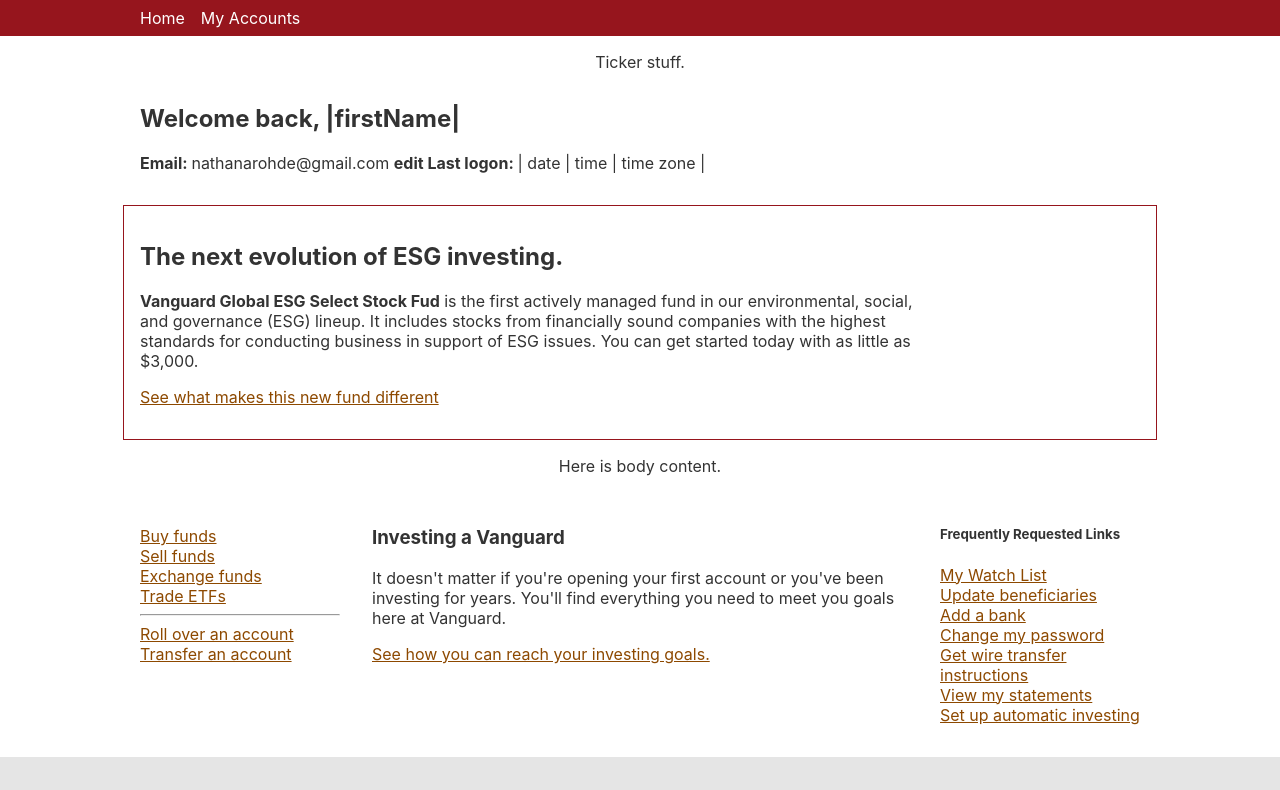
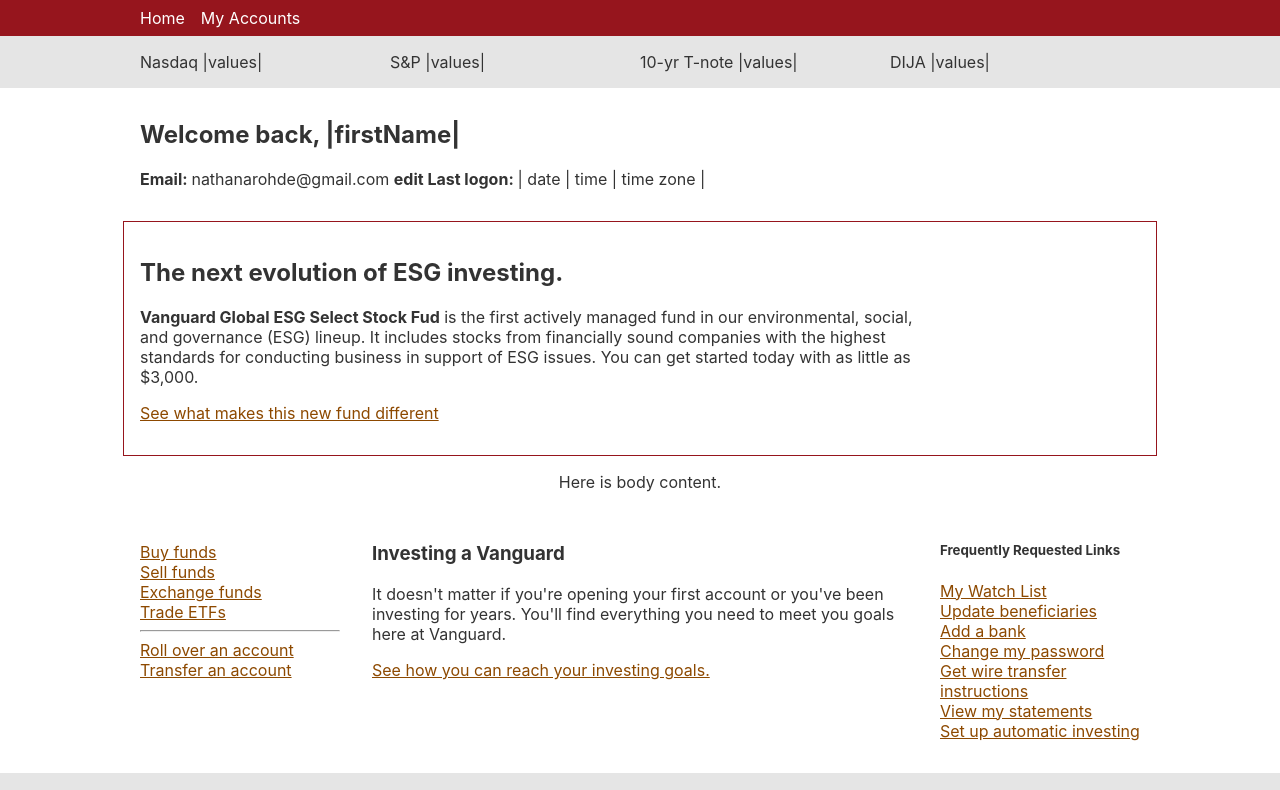
Before and after one commit to nathanarohde/vanguard-redesign, a React (Create React App) app: page / in a window 1280 px wide. Shown: the top 790 px of the page. Built offline with nearby package versions, Linux system fonts and the light colour scheme.

Commit message:
ticker content block in

```diff
--- /dev/null
+++ b/src/Components/Ticker/Ticker.css
@@ -0,0 +1,14 @@
+.ticker {
+  background-color: #e5e5e5;
+  padding: 16px 0;
+  text-align: left;
+}
+.tickerWrapper {
+  display: flex;
+  margin: 0 auto;
+  max-width: 1000px;
+}
+
+.tickerWrapper span {
+  flex: 1;
+}
--- a/src/Components/Ticker/Ticker.js
+++ b/src/Components/Ticker/Ticker.js
@@ -1,10 +1,14 @@
 import React from 'react';
+import './Ticker.css';
 
 const ticker = () => {
   return (
-    <section>
-      <p>
-        Ticker stuff.
+    <section className="ticker">
+      <p className="tickerWrapper">
+        <span>Nasdaq |values|</span>
+        <span>S&P |values|</span>
+        <span>10-yr T-note |values|</span>
+        <span>DIJA |values|</span>
       </p>
     </section>
   )
```
